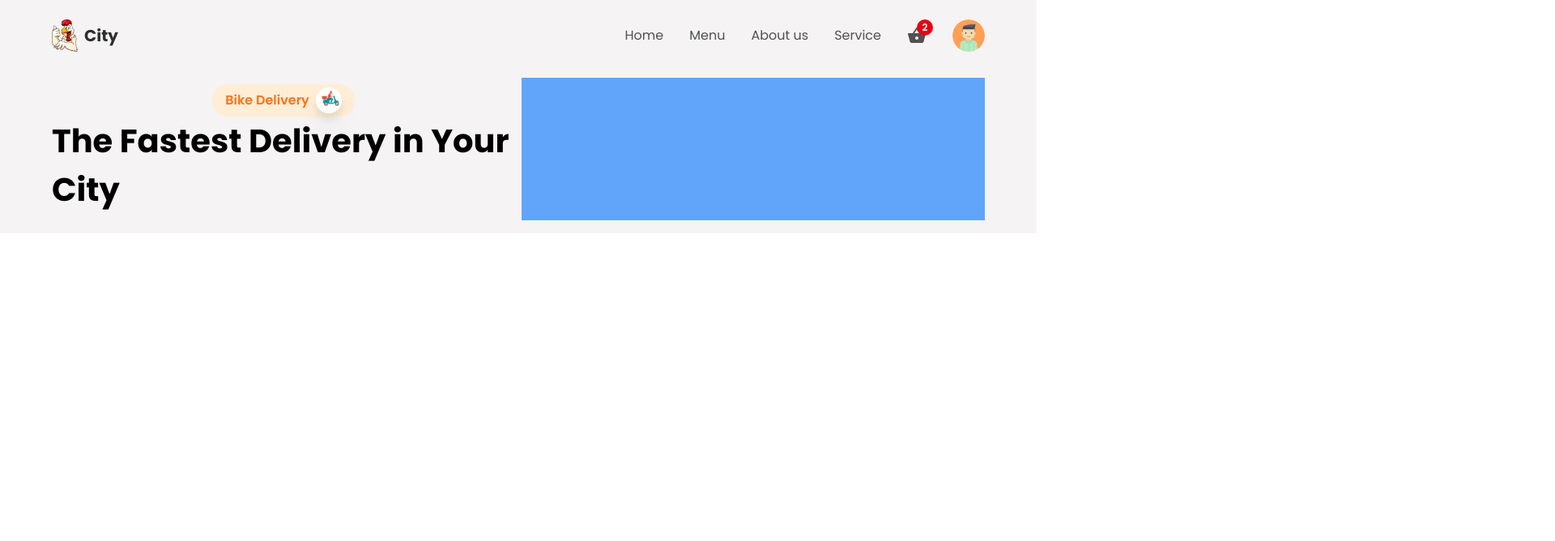
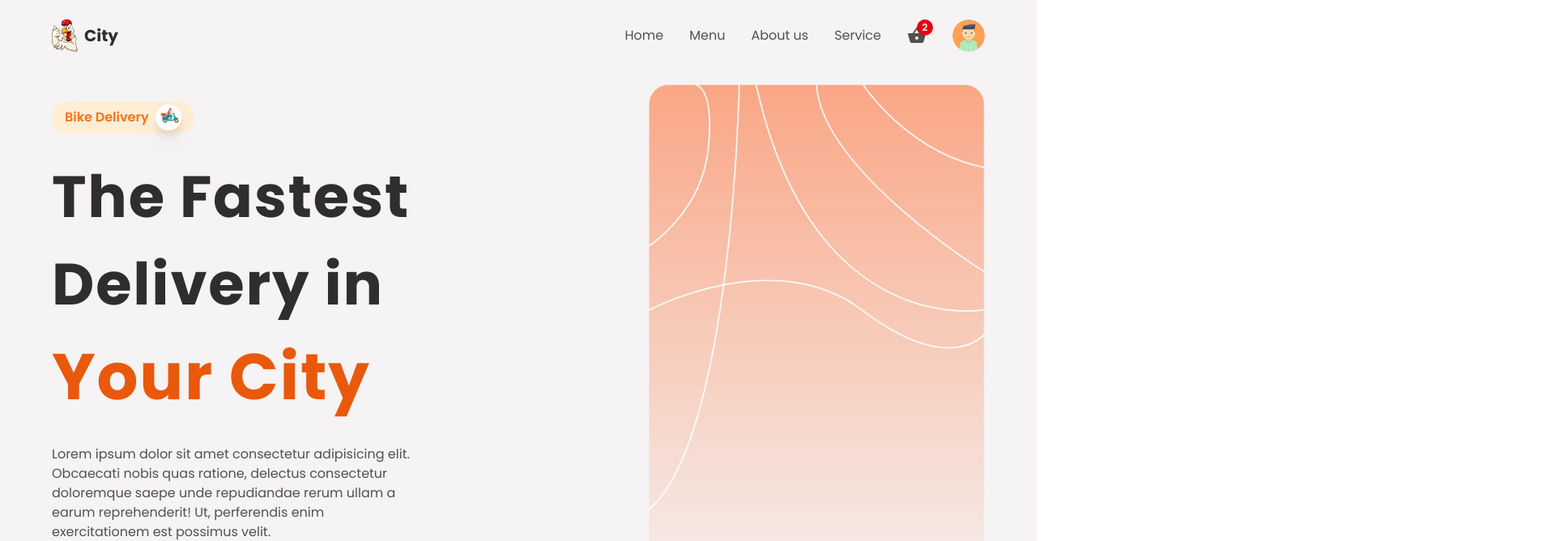
Before and after one commit to nkmills/foodDeliveryFullStack, a React (Create React App) app: page / in a window 1280 px wide. Shown: the top 668 px of the page at 81% size, 1920 px wide, since content can reach past the window. Built offline with nearby package versions, Linux system fonts and the light colour scheme.

Commit message:
50% done with homecontainer

```diff
--- /dev/null
+++ b/src/components/HomeContainer.jsx
@@ -0,0 +1,33 @@
+import React from 'react'
+import Delivery from "../img/delivery.png";
+import HeroBg from '../img/heroBg.png'
+
+const HomeContainer = () => {
+  return (
+    <section className="grid grid-cols-1 md:grid-cols-2 gap-2 w-full" id='home'>
+      <div className="py-2 flex-1 flex flex-col items-start justify-center gap-6">
+        <div className="flex items-center gap-2 justify-center bg-orange-100 px-4 py-1 rounded-full">
+          <p className="text-base text-orange-500 font-semibold">
+            Bike Delivery
+          </p>
+          <div className="w-8 h-8 bg-white rounded-full overflow-hidden drop-shadow-xl">
+            <img src={Delivery} className="w-full h-full object-contain" />
+          </div>
+        </div>
+        <p className="text-[2.5rem] lg:text-[4.5rem] font-bold tracking-wide text-headingColor">
+          The Fastest Delivery in <span className="text-orange-600 text-[3rem] lg:text-[5rem]">Your City</span>
+        </p>
+        <p className="text-base text-textColor text-center md:text-left md:w-[80%]">Lorem ipsum dolor sit amet consectetur adipisicing elit. Obcaecati nobis quas ratione, delectus consectetur doloremque saepe unde repudiandae rerum ullam a earum reprehenderit! Ut, perferendis enim exercitationem est possimus velit.</p>
+        <button type="button" className="bg-gradient-to-br from-orange-400 to-orange-500 w-full md:w-auto px-4 py-2 rounded-lg hover:shadow-lg transition-all ease-in-out duration-100">Order Now</button>
+      </div>
+
+      <div className="py-2 flex-1 flex items-center">
+        <img src={HeroBg} className="ml-auto h-420 w-full lg:w-auto lg:h-650" alt="hero-bg" />
+
+        <div className="w-full h-full absolute flex items-center justify-center"></div>
+      </div>
+    </section>
+  )
+}
+
+export default HomeContainer;
--- a/src/components/MainContainer.jsx
+++ b/src/components/MainContainer.jsx
@@ -1,23 +1,10 @@
 import React from "react";
-import Delivery from "../img/delivery.png";
+import HomeContainer from "./HomeContainer";
 
 const MainContainer = () => {
   return (
-    <div className="grid grid-cols-1 md:grid-cols-2 gap-2">
-      <div className="py-2 flex-1 flex flex-col items-start md:items-center justify-center">
-        <div className="flex items-center gap-2 justify-center bg-orange-100 px-4 py-1 rounded-full">
-          <p className="text-base text-orange-500 font-semibold">
-            Bike Delivery
-          </p>
-          <div className="w-8 h-8 bg-white rounded-full overflow-hidden drop-shadow-xl">
-            <img src={Delivery} className="w-full h-full object-contain" />
-          </div>
-        </div>
-        <p className="text-[2.5rem] font-bold">
-          The Fastest Delivery in <span>Your City</span>
-        </p>
-      </div>
-      <div className="py-2 bg-blue-400 flex-1"></div>
+    <div className="w-full h-auto flex flex-col items-center justify-center">
+    <HomeContainer />
     </div>
   );
 };
--- a/src/components/index.js
+++ b/src/components/index.js
@@ -1,3 +1,4 @@
 export { default as Header } from "./Header";
 export { default as MainContainer } from "./MainContainer";
 export { default as CreateContainer } from "./CreateContainer";
+export { default as HomeContainer } from "./HomeContainer";
--- a/src/index.css
+++ b/src/index.css
@@ -15,6 +15,7 @@
 html,
 body {
   scroll-behavior: smooth;
+  overflow-x: hidden;
 }
 
 @tailwind base;
--- a/tailwind.config.js
+++ b/tailwind.config.js
@@ -29,6 +29,7 @@
         420: "420px",
         510: "510px",
         600: "600px",
+        650: "650px",
         685: "685px",
         800: "800px",
         "90vh": "90vh",
```
